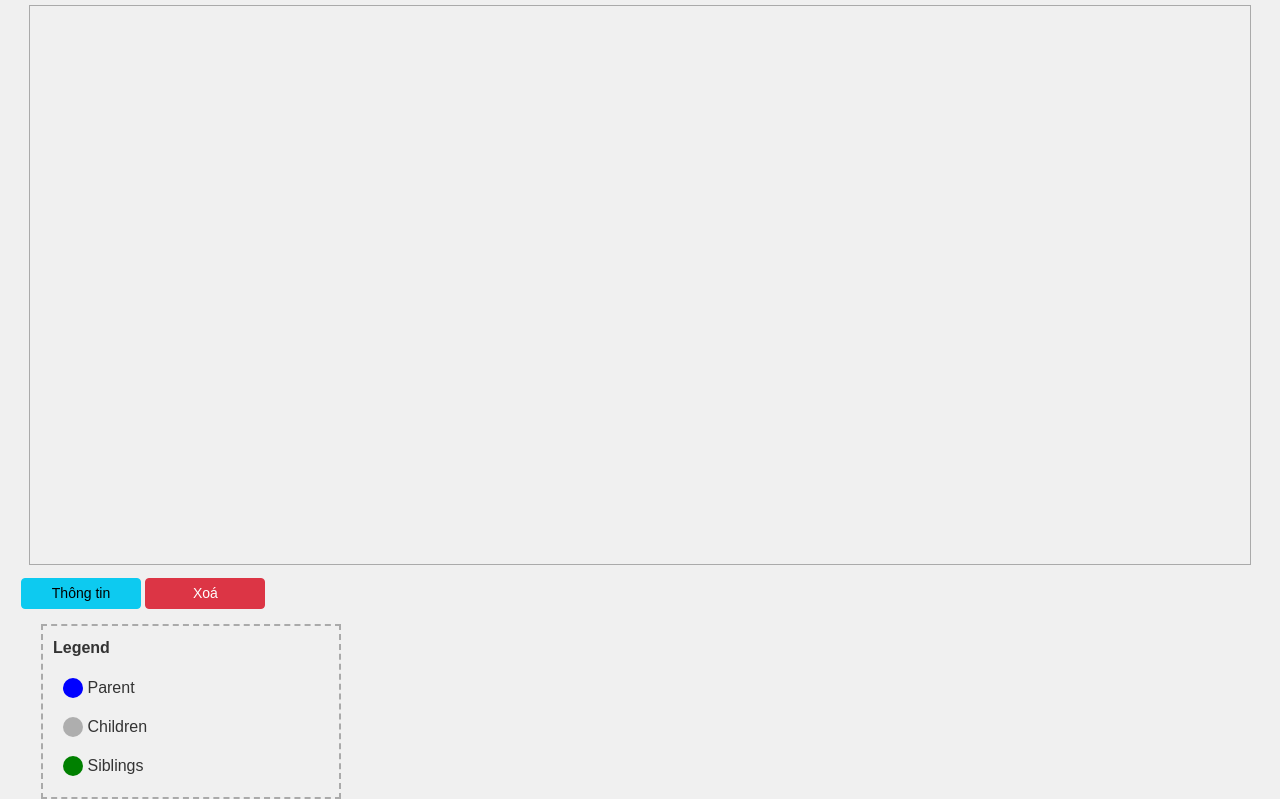
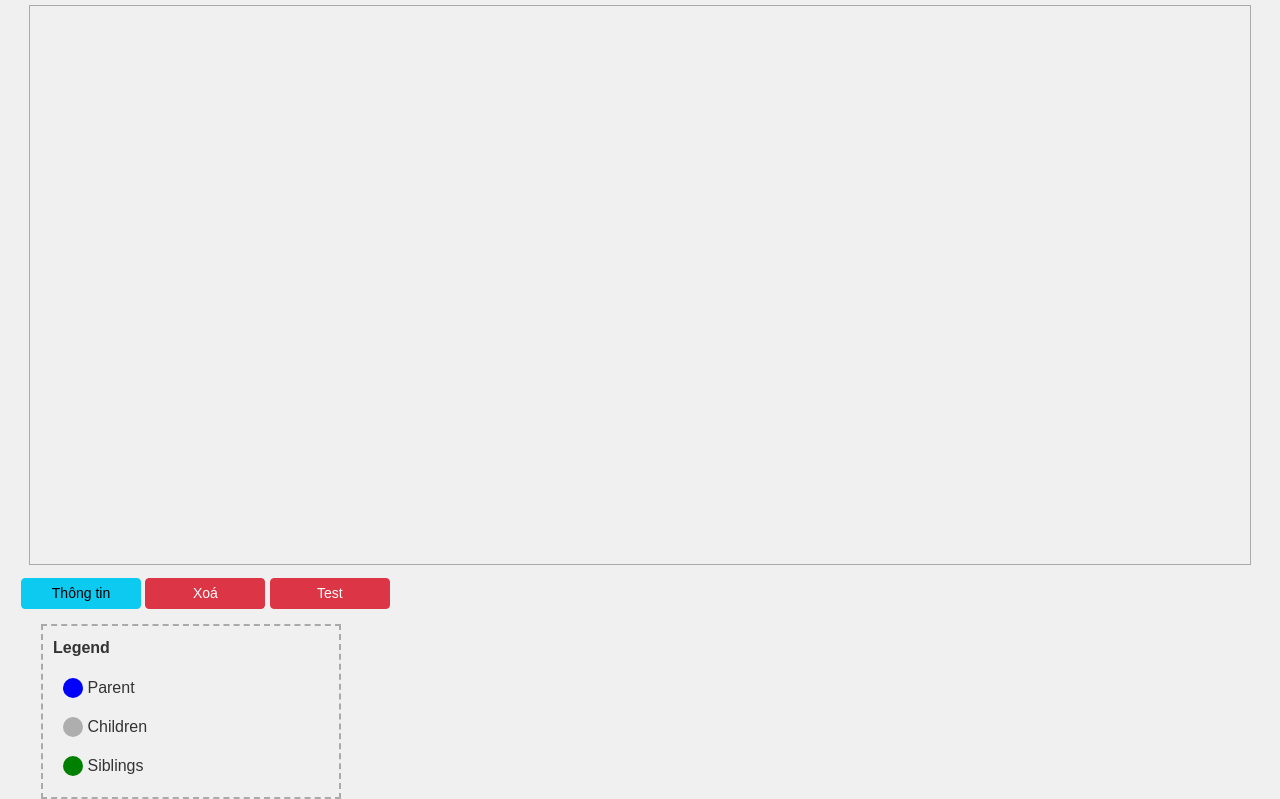
Before and after one commit to crazykenvn/family, a website: page index.html in a window 1280 px wide. Shown: the part 72-871 px from the top of the page. Drawn offline with nearby package versions, Linux system fonts and the light colour scheme; no server answers.

Commit message:
test auto deploy

```diff
--- a/index.html
+++ b/index.html
@@ -18,7 +18,7 @@
   <!-- <button data-bs-toggle="modal" data-bs-target="#addModal">Popup thêm</button> -->
   <button class="btn btn-info btn-sm" data-bs-toggle="modal" data-bs-target="#editModal">Thông tin</button>
   <button type="button" id="btn-delete-nodes" class="btn btn-danger btn-sm">Xoá</button>
-
+  <button type="button" class="btn btn-danger btn-sm">Test</button>
   <div id="chart-legend">
     <div id="chart-legend__title">Legend</div>
     <div class="chart-legend__item">
```
